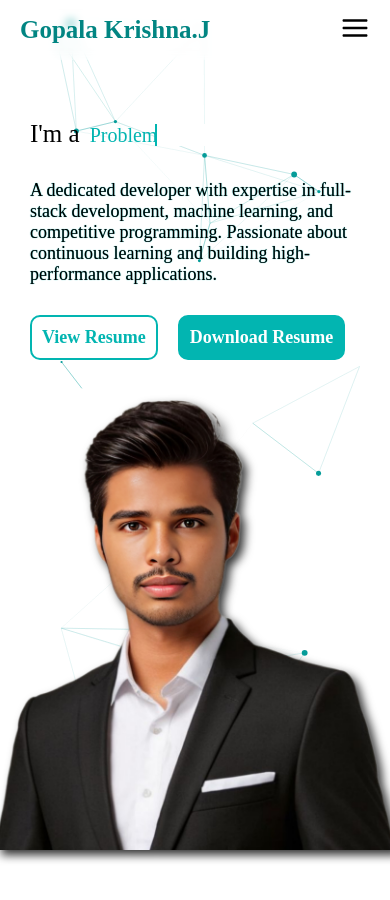
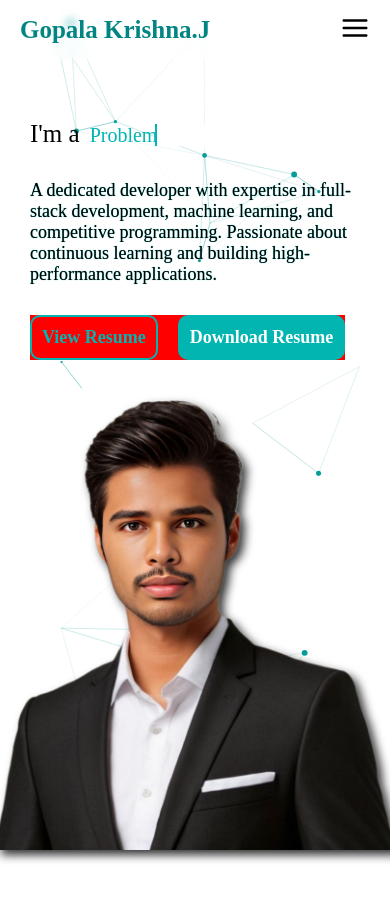
Before and after one commit to JGopalaKrishna/My_Portfolio, a React (Vite) app: page / in a window 390 px wide. Shown: the top 900 px of the page. Built offline with nearby package versions, Linux system fonts and the light colour scheme.

Commit message:
Update all_Styles.css

```diff
--- a/src/portfolio/all_Styles.css
+++ b/src/portfolio/all_Styles.css
@@ -852,6 +852,7 @@ box-shadow: 2px 2px 12px var(--secondary-color);
 }
 @media screen and (max-width:404px) {
   .Project_Img{height: 150px;}
+  .HomePage_Contant_Buttons{background-color: red;}
 }
 
 
```
